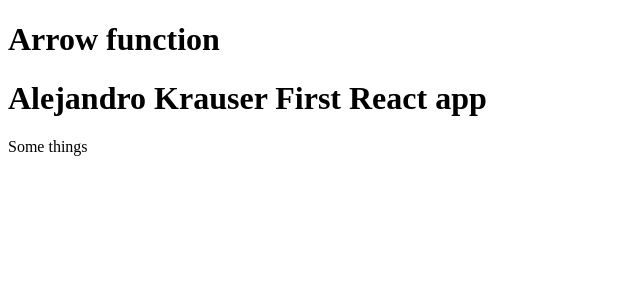
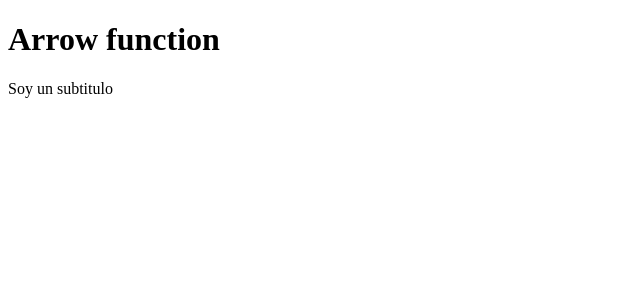
Before and after one commit to Alejandro2097/counter-app-react, a React (Vite) app: page / in a window 1280 px wide. Shown: the top 300 px of the page, without its empty margins (0-640 px from the left). Built offline with nearby package versions, Linux system fonts and the light colour scheme.

Commit message:
fragment 2

```diff
--- a/src/FirstApp.jsx
+++ b/src/FirstApp.jsx
@@ -4,8 +4,8 @@ import { Fragment } from 'react'
 export const FirstApp = () => {
     return  (
         <>
-            <h1>Alejandro Krauser First React app</h1>
-            <p>Some things</p>
+            <h1>{}</h1>
+            <p>Soy un subtitulo</p>
         </>
 
     )
```
